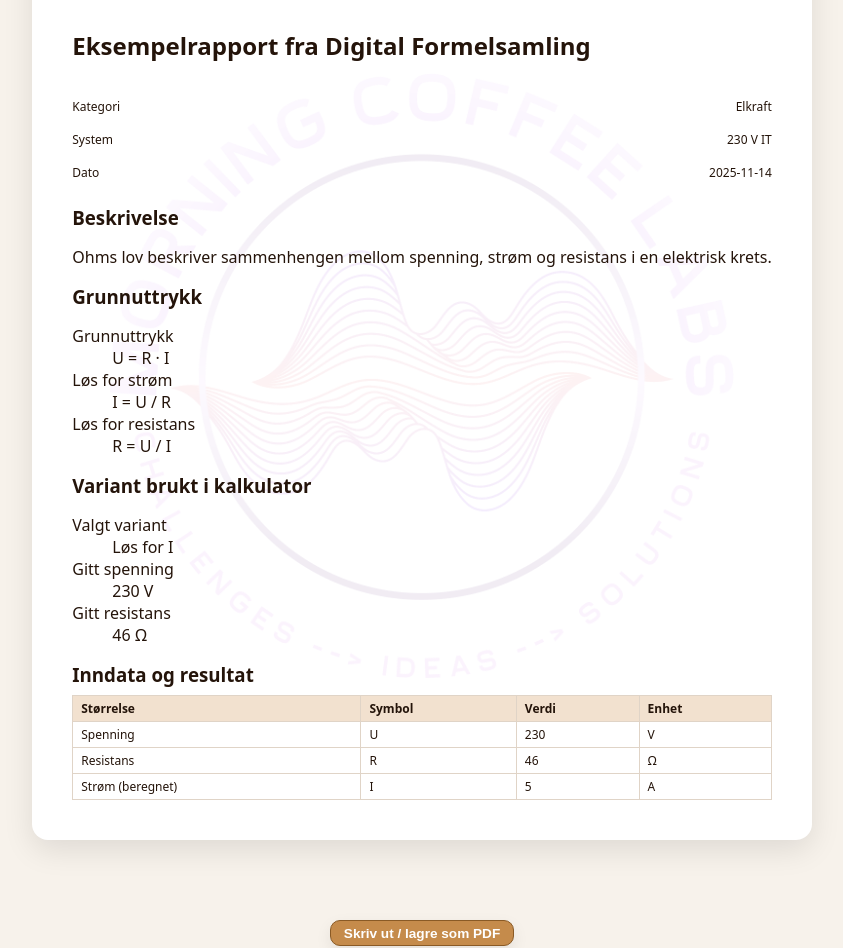
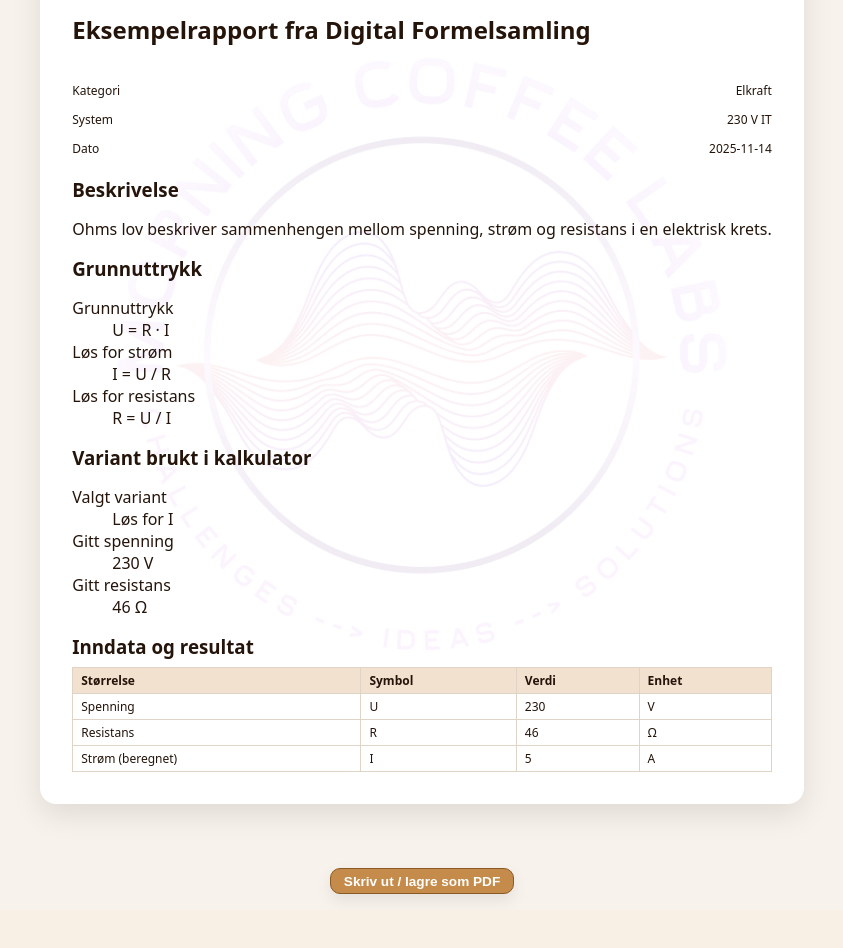
Before and after one commit to Tony-MCL/Print, a Next.js app: page /print-demo in a window 1280 px wide. Shown: the part 137-1085 px from the top of the page, without its empty margins (218-1061 px from the left). After the commit the page ends 1047 px from the top, so only its background shows below. Built offline with nearby package versions, Linux system fonts and the light colour scheme.

Commit message:
Update print.css

```diff
--- a/styles/print.css
+++ b/styles/print.css
@@ -1,6 +1,5 @@
 /* =========================================================
    MCL PrintEngine – screen + print styles
-   Denne fila kan brukes på tvers av apper.
    ========================================================= */
 
 /* ------------------ Screen layout ------------------ */
@@ -21,7 +20,7 @@
   display: flex;
   align-items: center;
   justify-content: center;
-  padding: 32px 16px;
+  padding: 24px 16px; /* litt mindre enn forrige (32px) */
   box-sizing: border-box;
 }
 
@@ -32,7 +31,7 @@
   background: #ffffff;
   border-radius: 16px;
   box-shadow: 0 10px 30px rgba(0, 0, 0, 0.1);
-  padding: 32px 40px 40px;
+  padding: 24px 32px 32px; /* gjort litt mer kompakt enn 32/40/40 */
   box-sizing: border-box;
   position: relative;
 }
@@ -40,7 +39,7 @@
 /* Header (tittel + logo + meta) */
 
 .pe-header {
-  margin-bottom: 24px;
+  margin-bottom: 20px;
 }
 
 .pe-header-top {
@@ -64,7 +63,7 @@
 .pe-meta-row {
   display: flex;
   justify-content: space-between;
-  margin-top: 16px;
+  margin-top: 12px;
   font-size: 12px;
 }
 
@@ -72,13 +71,13 @@
   font-weight: 600;
 }
 
-/* Logo inne i headeren (synlig på skjerm, skjules i print) */
+/* Logo i header (skjerm) */
 .pe-logo img {
   max-height: 32px;
   width: auto;
 }
 
-/* Seksjoner i rapporten */
+/* Seksjoner i rapporten – skjerm */
 
 .pe-section {
   margin-top: 16px;
@@ -114,7 +113,7 @@
   font-weight: 600;
 }
 
-/* Vannmerke inne i kortet – brukes kun på skjerm */
+/* Vannmerke inne i kortet – kun på skjerm */
 
 .pe-watermark {
   position: absolute;
@@ -142,7 +141,7 @@
 /* Print-knapp / andre elementer som ikke skal være med på utskrift */
 
 .pe-no-print {
-  margin-top: 32px;
+  margin-top: 24px;
 }
 
 /* Overlay for logo/vannmerke i print – skjules på skjerm */
@@ -156,8 +155,7 @@
    ---------------------------------------------------- */
 
 @media print {
-  /* A4, faste marger alle sider
-     (Chromium støtter i praksis bare felles @page + @page:first) */
+  /* A4, felles marg for alle sider (Chromium-begrensning) */
   @page {
     size: A4;
     margin: 20mm 10mm 10mm 10mm; /* top right bottom left */
@@ -215,8 +213,8 @@
     display: none !important;
   }
 
-  /* Seksjoner: gi litt ekstra luft mellom dem,
-     men behold første seksjon lik */
+  /* Seksjoner i print: litt ekstra luft mellom dem,
+     men første seksjon står tight under headeren */
   .pe-section {
     page-break-inside: avoid;
     margin-top: 12mm;
```
